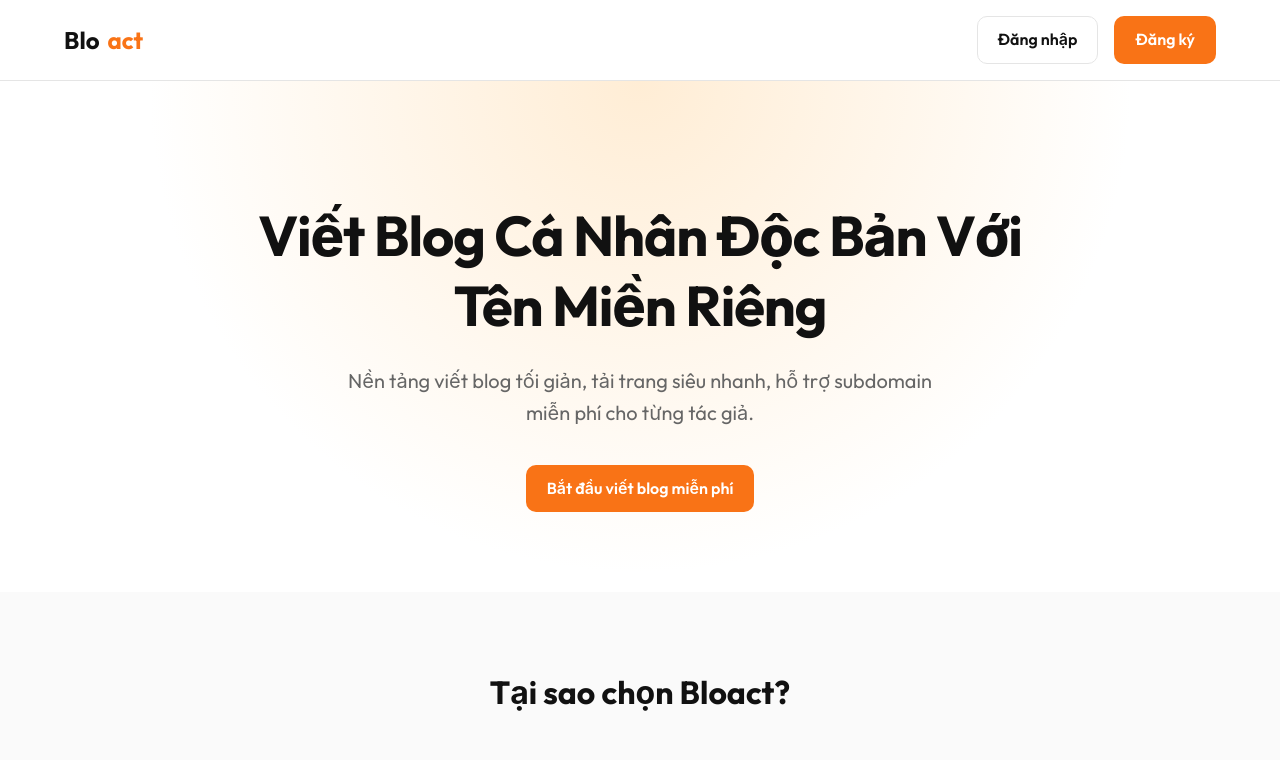
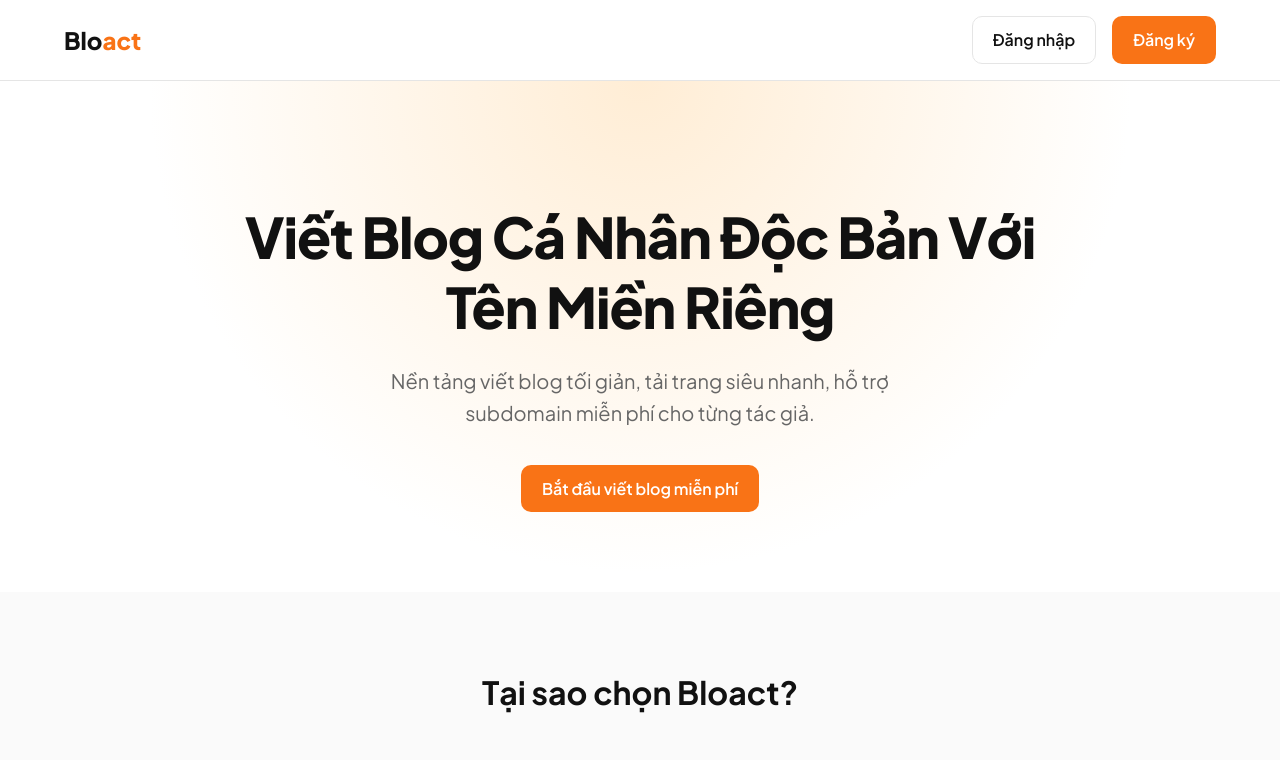
Before and after one commit to vutoncode/Bloact, a Next.js app: page / in a window 1280 px wide. Shown: the top 760 px of the page. Built offline with nearby package versions, Linux system fonts and the light colour scheme; no server answers.

Commit message:
sua loi font va logo

```diff
--- a/src/app/globals.css
+++ b/src/app/globals.css
@@ -1,4 +1,4 @@
-@import url('https://fonts.googleapis.com/css2?family=Outfit:wght@300;400;500;600;700&display=swap');
+@import url('https://fonts.googleapis.com/css2?family=Plus+Jakarta+Sans:ital,wght@0,300;0,400;0,500;0,600;0,700;0,800;1,300;1,400;1,600&display=swap');
 
 :root {
   --bg-primary: #ffffff;
@@ -13,7 +13,7 @@
   --border-color: #e5e5e5;
   --error: #ef4444;
   --success: #22c55e;
-  --font-sans: 'Outfit', -apple-system, BlinkMacSystemFont, 'Segoe UI', Roboto, sans-serif;
+  --font-sans: 'Plus Jakarta Sans', -apple-system, BlinkMacSystemFont, 'Segoe UI', Roboto, sans-serif;
   --radius-sm: 6px;
   --radius-md: 10px;
   --radius-lg: 16px;
@@ -293,9 +293,6 @@
   font-size: 24px;
   font-weight: 800;
   color: var(--text-primary);
-  display: flex;
-  align-items: center;
-  gap: 8px;
 }
 
 .logo span {
```
